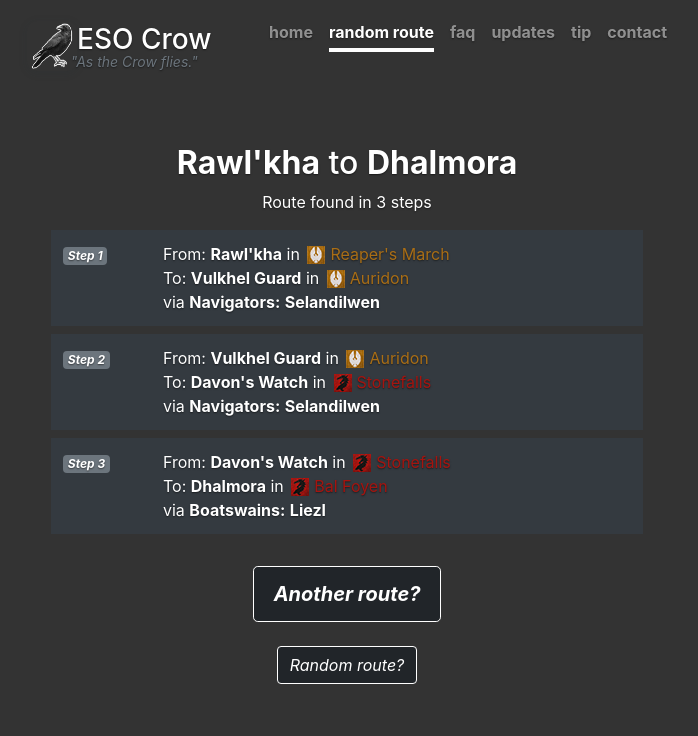
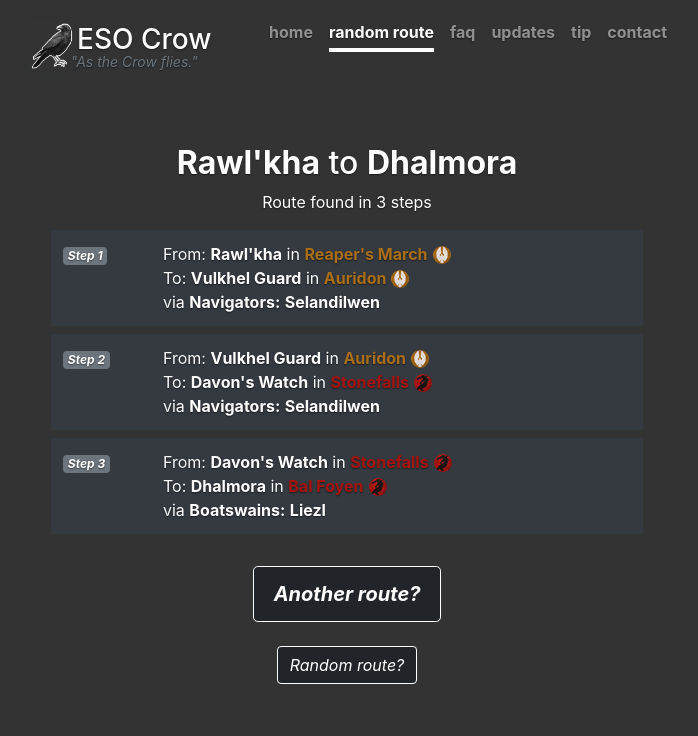
Before and after one commit to kaineyb/ESO-Crow, a Flask app: a page that uses templates/base.html in a window 1280 px wide. Shown: the top 736 px of the page, without its empty margins (293-991 px from the left). Run offline with Flask 2, Linux system fonts and the light colour scheme; some libraries are stand-ins or nearby versions.

Commit message:
Update style.css

```diff
--- a/static/css/style.css
+++ b/static/css/style.css
@@ -58,65 +58,74 @@ main a {
 .routes_dc {
   color: var(--dc);
 }
-.routes_dc::before {
-  content: var(--dc-image);
+.routes_dc::after {
+  content: "";
+  background-image: var(--dc-image);
 }
 
 .routes_ad {
   color: var(--ad);
 }
-.routes_ad::before {
-  content: var(--ad-image);
+.routes_ad::after {
+  content: "";
+  background-image: var(--ad-image);
 }
 
 .routes_ep {
   color: var(--ep);
 }
 
-.routes_ep::before {
-  content: var(--ep-image);
+.routes_ep::after {
+  content: "";
+  background-image: var(--ep-image);
 }
 
 .routes_dlc {
   color: var(--dlc);
 }
 
-.routes_dlc::before {
-  content: var(--dlc-image);
+.routes_dlc::after {
+  content: "";
+  background-image: var(--dlc-image);
 }
 
 .routes_expansion {
   color: var(--expansion);
 }
 
-.routes_expansion::before {
-  content: var(--expansion-image);
+.routes_expansion::after {
+  /* content: var(--expansion-image); */
+  content: "";
+  background-image: var(--expansion-image);
 }
 
 .routes_neutral {
   color: var(--neutral);
 }
-.routes_neutral::before {
-  content: var(--neutral-image);
+.routes_neutral::after {
+  content: "";
+  background-image: var(--neutral-image);
 }
 
-.routes_dc::before,
-.routes_ad::before,
-.routes_ep::before,
-.routes_dlc::before,
-.routes_neutral::before,
-.routes_expansion::before {
+.routes_dc::after,
+.routes_ad::after,
+.routes_ep::after,
+.routes_dlc::after,
+.routes_neutral::after,
+.routes_expansion::after {
+  width: 18px;
+  height: 18px;
+  display: inline-block;
   margin-right: 5px;
-  margin-left: 3px;
+  margin-left: 5px;
   position: relative;
   top: 4px;
+  border-radius: 18px;
 }
 
-/* .zone {
-  -webkit-text-stroke-width: 0.01rem;
-  -webkit-text-fill-color: inherit;
-  -webkit-text-stroke-color: white;
-} */
+.zone {
+  font-weight: bold;
+}
 
 .zone-badge {
   float: right;
```
